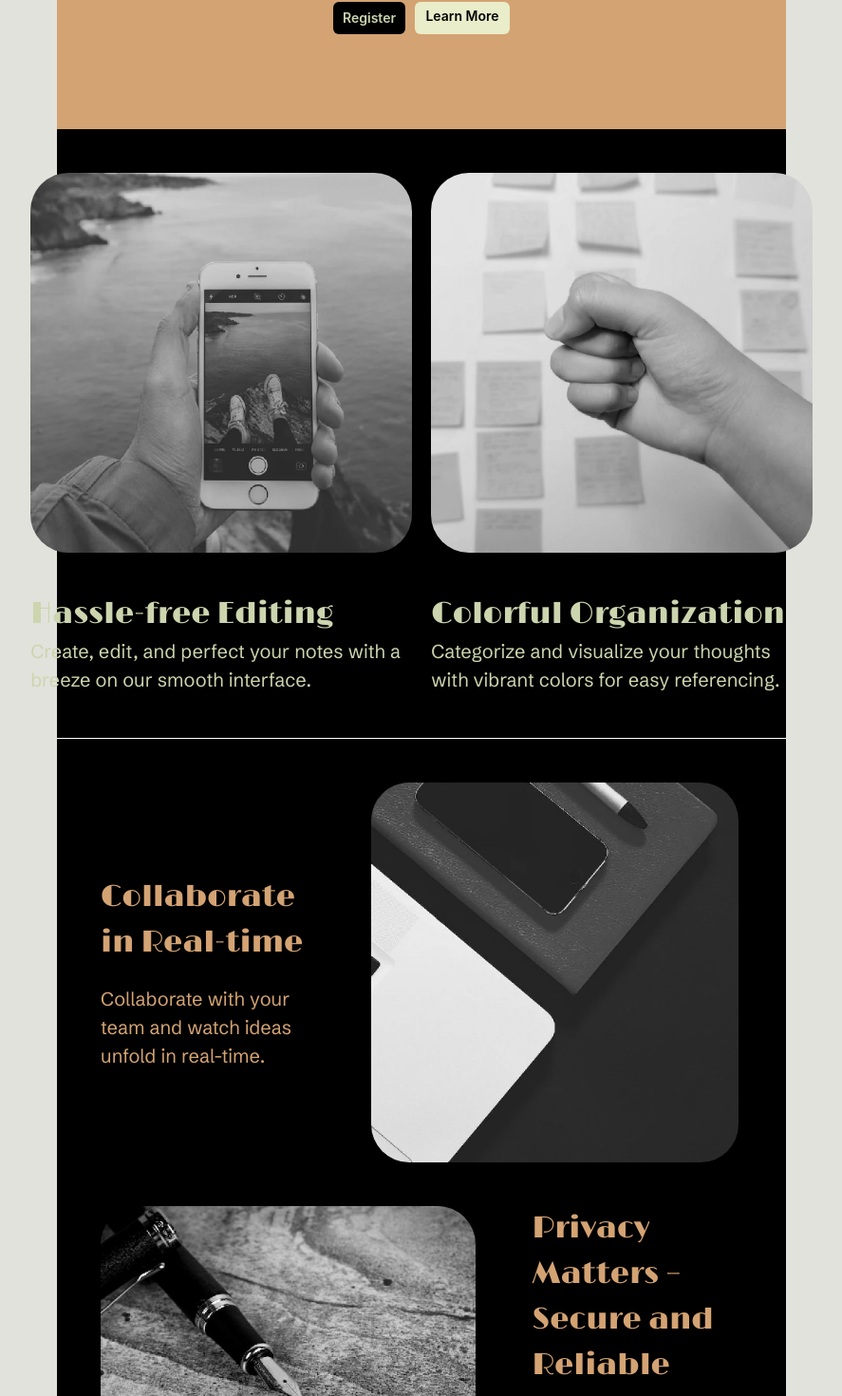
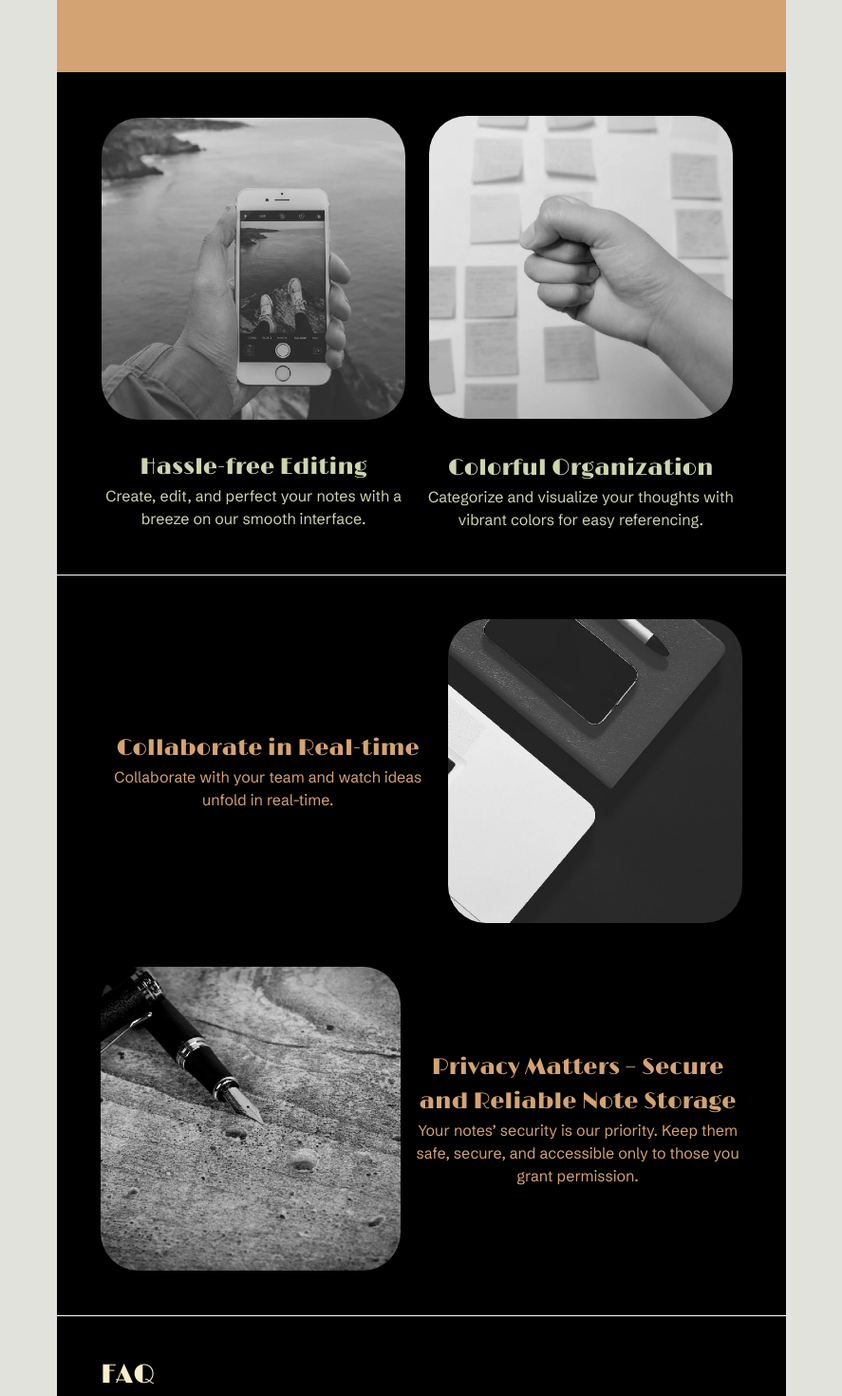
Before and after one commit to Heslimited/Notes, a Vue app: page / in a window 1280 px wide. Shown: the part 820-2290 px from the top of the page at 95% size, without its empty margins (196-1083 px from the left). Built offline with nearby package versions, Linux system fonts and the light colour scheme.

Commit message:
Small fixes, and some changes in registration form

```diff
--- a/src/components/AppHeader.vue
+++ b/src/components/AppHeader.vue
@@ -75,7 +75,12 @@ a.header-logo-link:link, a.header-logo-link:visited, a.header-logo-link:hover, a
     font-style: normal;
     font-family: "Inter", sans-serif;
     color: #666666;
-    font-size: 2.5vh;
+    font-size: 1.5vh;
+    height: 3.5vh;
+    display: flex;
+    justify-content: center;
+    align-items: center;
+    text-align: center;
 }
 .sign-in:hover{
     background-color: rgba(0, 0, 0, 0.5);
@@ -91,8 +96,12 @@ a.header-logo-link:link, a.header-logo-link:visited, a.header-logo-link:hover, a
     font-style: normal;
     font-family: "Inter", sans-serif;
     color: #ffffff;
-    font-size: 2.25vh;
+    font-size: 1.5vh;
     text-align: center;
+    height: 3.5vh;
+    display: flex;
+    justify-content: center;
+    align-items: center;
 }
 .sign-up:hover{
     background-color: rgba(0, 0, 0, 0.5);
--- a/src/components/mainPageComponent.vue
+++ b/src/components/mainPageComponent.vue
@@ -20,7 +20,7 @@
             </div>
         </div>
         <div class="first-land-container">
-            <div class="v-land-first-con">
+            <div class="con1">
                 <div>
                     <img src="../assets/1.png" alt="Notes image 1">
                     <h2>Hassle-free Editing</h2>
@@ -126,7 +126,7 @@ export default {
     font-style: normal;
     font-family: 'Schibsted Grotesk', sans-serif;
     color: #000000;
-    font-size: 2.5vh;
+    font-size: 2vh;
     line-height: 1.5;
     text-align: center;
 }
@@ -134,15 +134,9 @@ export default {
 .nav-container {
     display: flex;
     gap: 10px;
-    position: relative;
-    display: flex;
-    align-items: flex-start;
 }
 
 .sign-up-button {
-    display: inline-block;
-    font-size: 14px;
-    font-family: 'Schibsted Grotesk', sans-serif;
     border-radius: 6px;
     padding: 10px;
     color: #CCD5AE;
@@ -151,8 +145,12 @@ export default {
     font-weight: 600;
     font-style: normal;
     font-family: "Inter", sans-serif;
+    font-size: 1.5vh;
     text-align: center;
-
+    height: 3.5vh;
+    display: flex;
+    justify-content: center;
+    align-items: center;
 }
 
 .sign-up-button:hover {
@@ -172,39 +170,38 @@ a.sign-up-button:active {
 }
 
 .expand-button {
-    width: 100px;
-    height: 34px;
-    display: inline-block;
-    font-size: 14px;
-    font-family: 'Schibsted Grotesk', sans-serif;
+    height: 3.5vh;
     border-radius: 6px;
-    padding: 8px;
+    padding: 10px;
     background-color: #E9EDC9;
     font-weight: 600;
     font-style: normal;
     font-family: "Inter", sans-serif;
-    text-align: center;
-    cursor: pointer;
+    font-size: 1.5vh;
     position: relative;
     overflow: hidden;
+    cursor: pointer;
     transition: height 0.25s;
     text-align: center;
-    flex-grow: 1;
+    display: flex;
+    justify-content: center;
+    align-items: center;
 }
 
 .expand-button:hover {
-    height: 45px;
+    height: 4.5vh;
+    transition: all 1s;
 }
 
 .button-text {
     display: block;
-    transition: transform 0.3s;
-    transition: all 0.5s;
+    transition: transform 1s;
+    transition: all 1s;
 }
 
 .expand-button:hover .button-text {
     transform: translateY(-20%);
-    transition: all 0.5s;
+    transition: all 1s;
 }
 
 .arrow-down {
@@ -219,6 +216,7 @@ a.sign-up-button:active {
     border-top: 5px solid #000000;
     transition: opacity 0.3s, transform 0.3s;
     opacity: 0;
+    font-size: 1.5vh;
 }
 
 .expand-button:hover .arrow-down {
@@ -231,51 +229,41 @@ a.sign-up-button:active {
     width: 60%;
 }
 
-.v-land-first-con {
+.con1 {
     color: #CCD5AE;
     display: flex;
-    gap: 20px;
-    justify-content: center;
+    gap: 2%;
+    margin: 6%;
+    text-align: center;
+    justify-content: space-between;
     align-items: center;
-    margin: 6%;
-    gap: 20px;
 }
 
-.v-land-first-con img {
-    height: 50vh;
-    object-fit: cover;
+.con1 img {
+    min-height: 20vh;
+    max-height: 40vh;
+    min-width: 20vh;
+    max-width: 40vh;
     border-radius: 40px;
-    max-height: 490px;
-    display: flex;
-    align-items: center;
-    justify-content: center;
-    margin: auto;
     margin-bottom: 10%;
 }
 
-.v-land-first-con h2 {
+.con1 h2 {
     font-weight: 400;
     font-style: normal;
     font-family: "Limelight", cursive;
     color: #ccd5ae;
-    font-size: 16px;
-    font-size: 4vh;
+    font-size: 3vh;
     line-height: 1.5;
-    gap: 20px;
 }
 
-.v-land-first-con p {
-    overflow: visible;
-    flex: 1 0 0px;
-    position: relative;
+.con1 p {
     font-weight: 400;
     font-style: normal;
     font-family: 'Schibsted Grotesk', sans-serif;
     color: #ccd5ae;
-    font-size: 16px;
-    font-size: 2.5vh;
+    font-size: 2vh;
     line-height: 1.5;
-    text-align: left;
 }
 
 .second-land-container {
@@ -284,22 +272,28 @@ a.sign-up-button:active {
     border-top: white 1px solid;
 }
 
+.con2 {
+    display: flex;
+    justify-content: space-between;
+    align-items: center;
+    margin: 6% 6% 0% 6%;
+    gap: 2%;
+}
+
 .second-land-container img {
     border-radius: 40px;
-    height: 50vh;
     object-fit: cover;
-    max-height: 490px;
-    margin-right: 50px;
+    min-height: 20vh;
+    max-height: 40vh;
+    min-width: 20vh;
+    max-width: 40vh;
 }
 
 .v-land-second-con {
     color: #D4A373;
-    gap: 20px;
-    margin: 6%;
     display: flex;
     flex-direction: column;
-    justify-content: center;
-    align-self: center;
+    text-align: center;
 }
 
 .v-land-second-con h2 {
@@ -307,28 +301,17 @@ a.sign-up-button:active {
     font-style: normal;
     font-family: "Limelight", cursive;
     color: #D4A373;
-    font-size: 4vh;
+    font-size: 3vh;
     line-height: 1.5;
 }
 
 .v-land-second-con p {
-    overflow: visible;
-    flex: 1 0 0px;
-    position: relative;
     font-weight: 400;
     font-style: normal;
     font-family: 'Schibsted Grotesk', sans-serif;
     color: #D4A373;
-    font-size: 2.5vh;
     line-height: 1.5;
-    text-align: left;
-}
-
-.con2 {
-    margin-top: 6%;
-    display: flex;
-    justify-content: center;
-    align-self: center;
+    font-size: 2vh;
 }
 
 .third-land-container {
@@ -338,24 +321,25 @@ a.sign-up-button:active {
 }
 
 .con3 {
-    margin-top: 60px;
     display: flex;
-    justify-content: center;
-    align-self: center;
-    margin: 6%;
+    justify-content: space-between;
+    align-items: center;
+    margin: 6% 6% 6% 6%;
+    gap: 2%;
+    text-align: center;
 }
 
 .third-land-container img {
     border-radius: 40px;
-    height: 50vh;
     object-fit: cover;
-    max-height: 490px;
+    min-height: 20vh;
+    max-height: 40vh;
+    min-width: 20vh;
+    max-width: 40vh;
 }
 
 .v-land-third-con {
     color: #D4A373;
-    gap: 20px;
-    margin-left: 60px;
     display: flex;
     flex-direction: column;
     justify-content: center;
@@ -367,8 +351,7 @@ a.sign-up-button:active {
     font-style: normal;
     font-family: "Limelight", cursive;
     color: #D4A373;
-    font-size: 16px;
-    font-size: 4vh;
+    font-size: 3vh;
     line-height: 1.5;
 }
 
@@ -380,10 +363,8 @@ a.sign-up-button:active {
     font-style: normal;
     font-family: 'Schibsted Grotesk', sans-serif;
     color: #D4A373;
-    font-size: 16px;
-    font-size: 2.5vh;
+    font-size: 2vh;
     line-height: 1.5;
-    text-align: left;
 }
 
 .fourth-land-container {
@@ -392,7 +373,7 @@ a.sign-up-button:active {
 }
 
 .con4{
-    margin: 6%;
+    margin: 6% 6% 6% 6%;
 }
 
 .fourth-land-container h2 {
@@ -400,8 +381,7 @@ a.sign-up-button:active {
     font-style: normal;
     font-family: "Limelight", sans-serif;
     color: #faedcd;
-    font-size: 16px;
-    font-size: 6vh;
+    font-size: 3.5vh;
     line-height: 1.2;
     text-align: left;
 }
@@ -412,7 +392,7 @@ a.sign-up-button:active {
     font-family: 'Schibsted Grotesk', sans-serif;
     color: #faedcd;
     font-size: 16px;
-    font-size: 3vh;
+    font-size: 2.25vh;
     letter-spacing: -0.025em;
     line-height: 1.5;
     text-align: left;
@@ -424,7 +404,7 @@ a.sign-up-button:active {
     font-family: 'Schibsted Grotesk', sans-serif;
     color: #e9edc9;
     font-size: 16px;
-    font-size: 2.5vh;
+    font-size: 2vh;
     line-height: 1.5;
     text-align: left;
 }
--- a/src/components/regPageComponent.vue
+++ b/src/components/regPageComponent.vue
@@ -1,23 +1,23 @@
 <template>
-  <div class="register-container">
-    <div class="form-con">
-      <img src="../assets/note.jpg" alt="Note" />
-      <form @submit.prevent="submitForm">
+  <div class="register-page-container">
+    <div class="register-container">
+      <img src="../assets/note.jpg" alt="Note"/>
+      <form @submit.prevent="submitForm" class="form-con">
         <h2>Create account</h2>
-        <div>
-          <label for="username">Имя пользователя:</label>
-          <input type="text" id="username" v-model="userData.username" required placeholder="Jane123"/>
-        </div>
         <div>
           <label for="email">Email</label>
           <input type="email" id="email" v-model="userData.email" required placeholder="example@mail.ru"/>
         </div>
         <div>
-          <label for="password">Пароль</label>
+          <label for="username">Username</label>
+          <input type="text" id="username" v-model="userData.username" required placeholder="Jane123"/>
+        </div>
+        <div>
+          <label for="password">Password</label>
           <input type="password" id="password" v-model="userData.password" required placeholder="*****************"/>
         </div>
         <div>
-          <label for="confirmPassword">Подтверждение пароля</label>
+          <label for="confirmPassword">Confirm password</label>
           <input type="password" id="confirmPassword" v-model="confirmPassword" required placeholder="*****************"/>
         </div>
         <div class="flex mt-6 text-sm">
@@ -33,7 +33,10 @@
                 </label>
               </div>
         <div>
-          <button type="submit">Зарегистрироваться</button>
+          <button type="submit">Create account</button>
+        </div>
+        <div class="sign-in-buttonn">
+          <a href="/login">Already have an account? Login</a>
         </div>
       </form>
     </div>
@@ -75,24 +78,57 @@ export default {
 </script>
 
 <style>
-.register-container {
+.register-page-container {
   display: flex;
   justify-content: center;
   align-items: center;
+  height: 100vh;
+  background-color: #222222;
 }
 
-.form-con {
+.register-container {
   display: flex;
   justify-content: center;
   align-items: center;
   border-radius: 10px;
   background-color: rgba(26, 28, 35, 0.95);
-  margin-top: 4%;
+  box-shadow: 10px 10px 10px 10px rgba(0, 0, 0, 0.5);
 }
 
-.form-con img {
+.register-container img {
   border-top-left-radius: 10px;
   border-bottom-left-radius: 10px;
+}
+
+.form-con {
+  display: flex;
+  flex-direction: column;
+  margin: 5%;
+  width: 35vh;
+  border-bottom: 1px solid rgb(255, 255, 255);
+  padding-bottom: 25px;
+}
+
+.form-con div{
+  display: flex;
+  flex-direction: column;
+  margin-top: 5%;
+}
+
+.form-con label{
+  color: rgba(158,158,158,0.9);
+  font-size: 1.25vh;
+  padding-bottom: 5px;
+}
+
+.form-con input{
+  color: rgba(158,158,158,0.9);
+  font-size: 1.25vh;
+  padding-bottom: 5px;
+  border-radius: 2.5px;
+  background-color: rgba(0, 0, 0, 0.216);
+  border: 1px solid gray;
+  padding: 0.75vh;
 }
 
 .form-con h2 {
@@ -100,8 +136,25 @@ export default {
   font-family: 'Schibsted Grotesk', sans-serif;
 }
 
-.text-purple{
-  color: #7C3AED;
+.form-con button {
+  background-color: #e9edc983;
+  padding: 1vh;
+  border-radius: 10px;
+  color: rgb(255, 255, 255);
+  font-weight: 600;
+  font-style: normal;
+  font-family: "Inter", sans-serif;
+  font-size: 1.15vh;
+}
 
+.form-con button:hover {
+  background-color: #e9edc94f;
+  transition: background-color 0.3s;
 }
+
+a.sign-in-buttonn:link, a.sign-in-buttonn:visited, a.sign-in-buttonn:hover, a.sign-in-buttonn:focus, a.sign-in-buttonn:active {
+    color: white;
+    text-decoration: none;
+}
+
 </style>
```
Also changed, not shown: src/assets/note.jpg.
